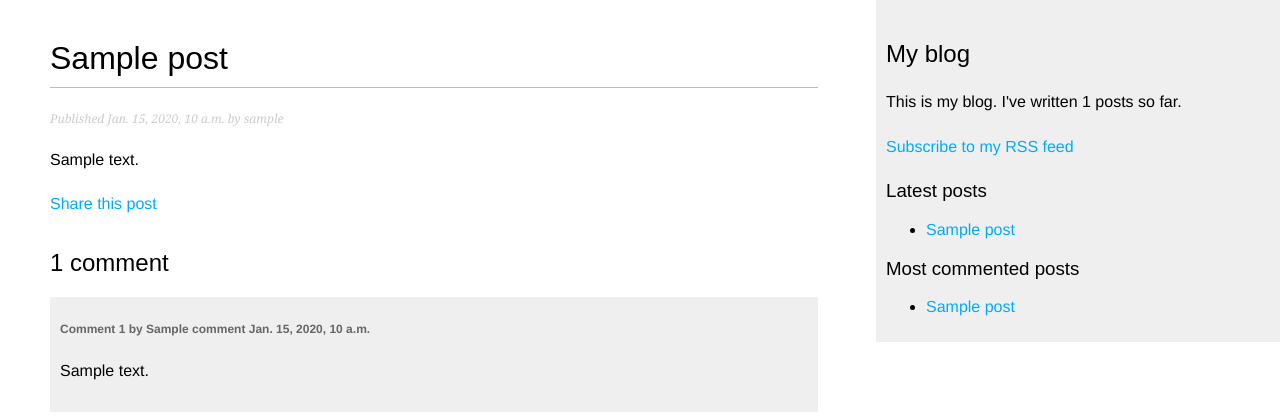
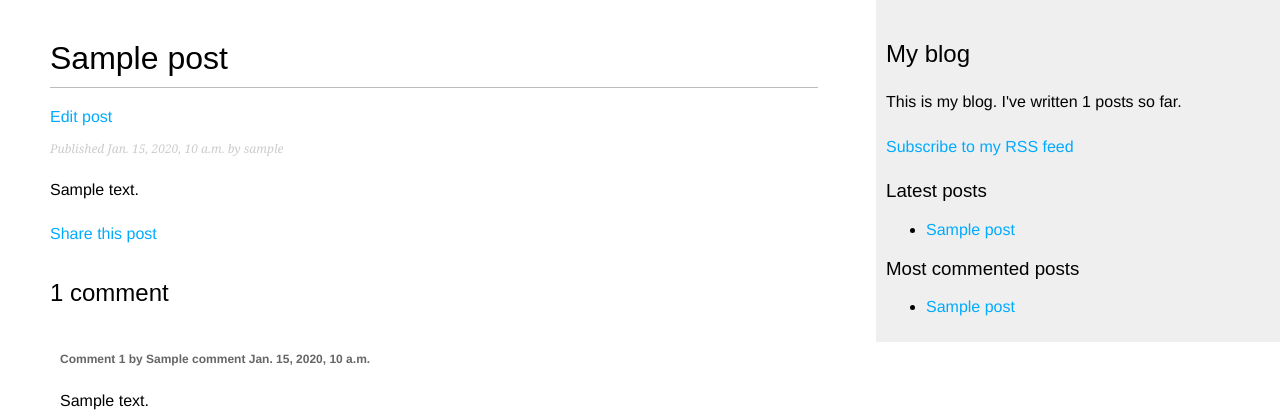
Before and after one commit to ruslan-murzag/django4_blog, a Django app: a page that uses mysite/blog/templates/blog/post/detail.html in a window 1280 px wide. Shown: the part 47-467 px from the top of the page. Run offline with Django 4.2, Linux system fonts and the light colour scheme; tables that the repository leaves empty hold one stand-in row (values such as "Sample post"); some web fonts are replaced.

Commit message:
Create update for users

```diff
--- a/mysite/account/templates/registration/login.html
+++ b/mysite/account/templates/registration/login.html
@@ -22,4 +22,5 @@
       <p><a href="{% url "password_reset" %}">Forgotten your password?</a></p>
 
   </div>
+
 {% endblock %}
--- a/mysite/account/views.py
+++ b/mysite/account/views.py
@@ -1,7 +1,11 @@
+from django.http import HttpResponseRedirect
 from django.shortcuts import render
 from django.contrib.auth.decorators import login_required
 from .forms import UserRegistrationForm, UserEditForm, ProfileEditForm
 from .models import Profile
+from django.urls import reverse
+from django.shortcuts import redirect
+
 
 
 @login_required
@@ -45,6 +49,7 @@ def edit(request):
         if user_form.is_valid() and profile_form.is_valid():
             user_form.save()
             profile_form.save()
+        return redirect('blog:post_list')
     else:
         user_form = UserEditForm(instance=request.user)
         profile_form = ProfileEditForm(
--- a/mysite/blog/forms.py
+++ b/mysite/blog/forms.py
@@ -23,3 +23,9 @@ class PostCreateForm(forms.ModelForm):
     class Meta:
         model = Post
         fields = ('title', 'slug', 'body', 'status', 'tags')
+
+
+class PostEditForm(forms.ModelForm):
+    class Meta:
+        model = Post
+        fields = ('title', 'slug', 'body', 'status', 'tags', )
--- a/mysite/blog/templates/blog/post/detail.html
+++ b/mysite/blog/templates/blog/post/detail.html
@@ -3,6 +3,7 @@
 {% block title %}{{ post.title }}{% endblock %}
 {% block content %}
 <h1>{{ post.title }}</h1>
+    <a href="{% url 'blog:post_edit' year=post.publish.year month=post.publish.month day=post.publish.day post=post.slug  %}">Edit post</a>
 <p class="date">
     Published {{ post.publish }} by {{ post.author }}
 </p>
@@ -43,5 +44,6 @@
             <input type="submit" value="Add comment">
         </p>
     </form>
+
 {% endif %}
 {% endblock%}
--- a/mysite/blog/urls.py
+++ b/mysite/blog/urls.py
@@ -13,4 +13,6 @@ urlpatterns = [
     path('feed/', LatestPostFeed(), name='post_feed'),
     path('search/', views.post_search, name='post_search'),
     path('add_post/', views.add_post, name='add_post'),
+    path('edit/<int:year>/<int:month>/<int:day>/<slug:post>/', views.post_edit, name='post_edit'),
+
 ]
--- a/mysite/blog/views.py
+++ b/mysite/blog/views.py
@@ -2,12 +2,11 @@ from django.shortcuts import render, get_object_or_404
 from .models import Post, Comment
 from django.core.paginator import Paginator, EmptyPage, PageNotAnInteger
 from django.views.generic import ListView, CreateView
-from .forms import EmailPostForm, CommentForm, SearchForm, PostCreateForm
+from .forms import *
 from django.core.mail import send_mail
 from taggit.models import Tag
 from django.contrib.postgres.search import TrigramSimilarity
 from django.contrib.auth.decorators import login_required
-
 
 
 class PostListView(ListView):
@@ -136,5 +135,32 @@ def add_post(request):
 
     return render(request, 'blog/post/add_post.html', {
         'post_form': create_post_form,
-        'new':new_post_form
+        'new': new_post_form
     })
+
+
+@login_required
+def post_edit(request, year, month, day, post):
+    post = get_object_or_404(Post,
+                             slug=post,
+                             status='published',
+                             publish__year=year,
+                             publish__month=month,
+                             publish__day=day)
+    permission = (request.user == post.author)
+    new_post = False
+    if request.method == 'POST':
+        post_form = PostEditForm(data=request.POST, instance=post)
+
+        if post_form.is_valid():
+            post_form = post_form.save(commit=False)
+            post_form.author = request.user
+            post_form.save()
+            new_post = True
+    else:
+        post_form = PostEditForm(instance=post)
+    return render(request,
+                  'blog/post/post_edit.html',
+                  {'post_form': post_form,
+                   'permission': permission,
+                   'new_post': new_post})
--- /dev/null
+++ b/mysite/login.py
@@ -0,0 +1,2 @@
+LOGIN = 'rus.mur2001@gmail.com'
+PASSWORD = '22121974Aa'
--- a/mysite/mysite/urls.py
+++ b/mysite/mysite/urls.py
@@ -15,7 +15,8 @@ urlpatterns = [
     path('blog/', include('blog.urls', namespace='blog')),
 
     path('account/', include('account.urls')),
-    path('sitemap.xml', sitemap, {'sitemaps': sitemaps}, name='django.contrib.sitemaps.views.sitemap')
+    path('sitemap.xml', sitemap, {'sitemaps': sitemaps}, name='django.contrib.sitemaps.views.sitemap'),
+
 ]
 if settings.DEBUG:
     urlpatterns += static(settings.MEDIA_URL,
```
Also changed, not shown: mysite/blog/templates/blog/post/post_edit.html (added, +21 -0 lines), mysite/mysite/settings.py (+5 -4 lines).
